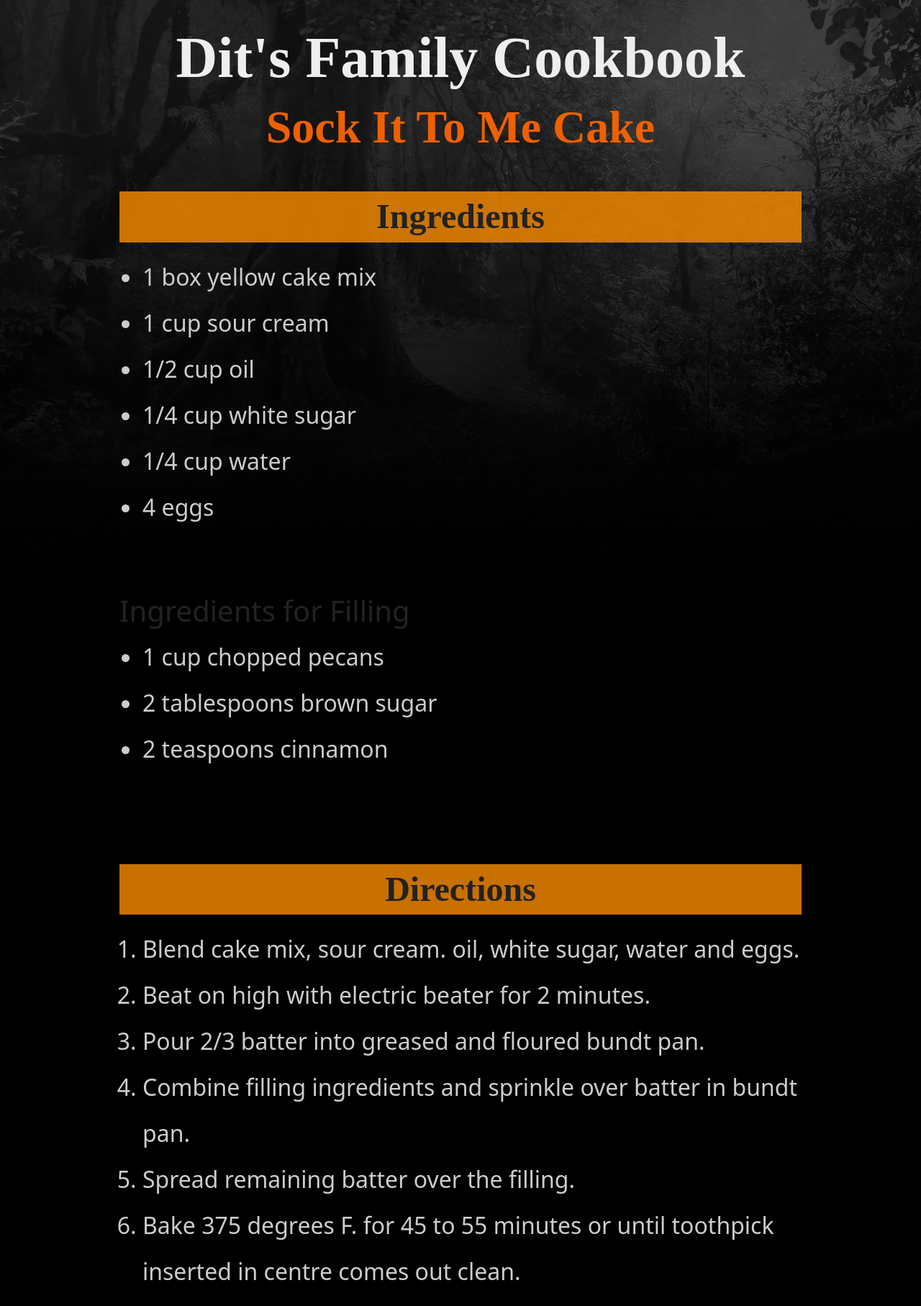
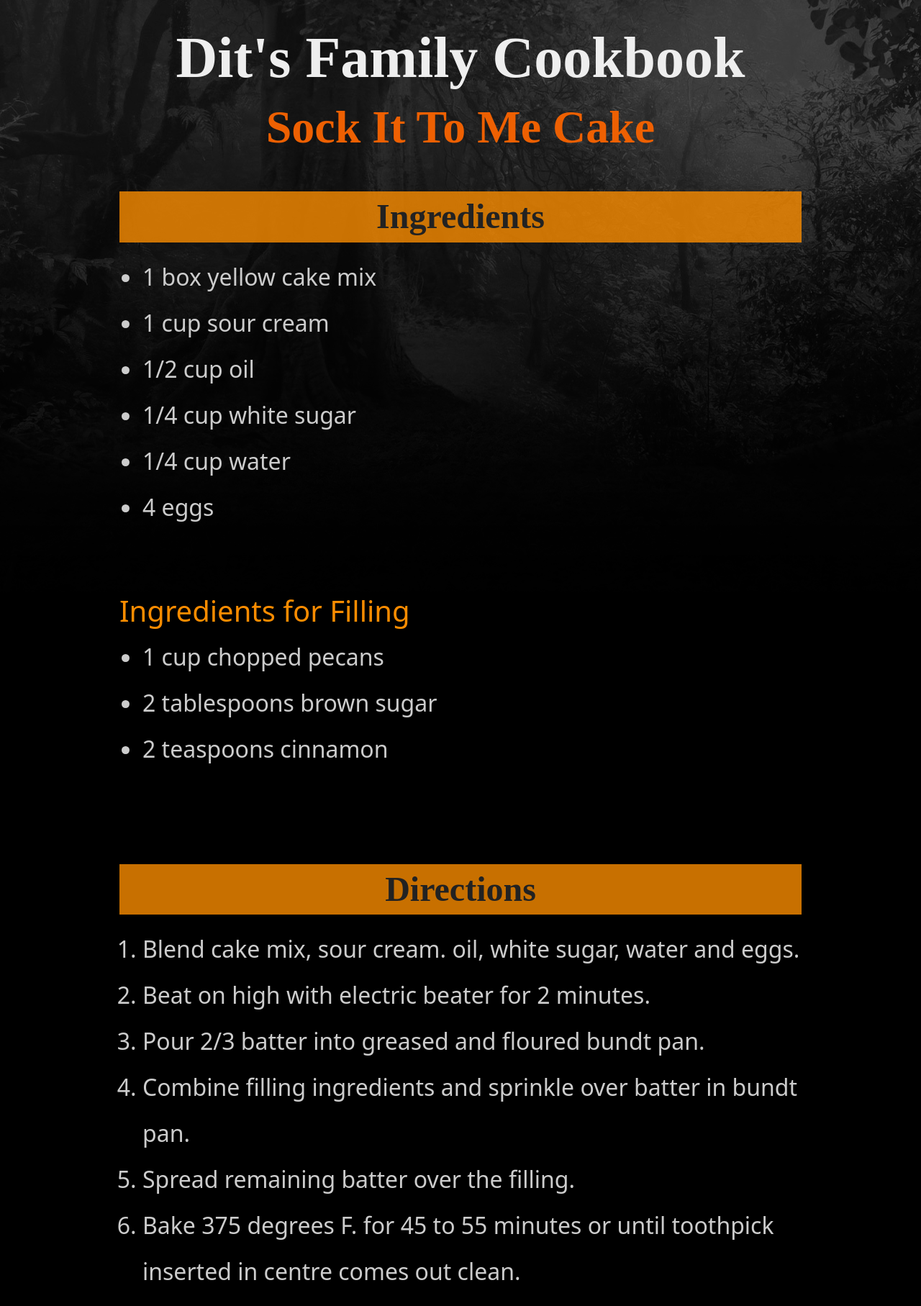
Before and after one commit to dits-family-cookbook/dits-family-cookbook.github.io, a Jekyll site: the page built from recipes/baking-and-desserts/cakes/sock-it-to-me-cake.md, in a window 1280 px wide. Shown: the whole page at 72% size. Built offline with Jekyll 4.4.1, drawn with Linux system fonts in a browser that asks for light colours.

Commit message:
fix h2 color

```diff
--- a/css/style.css
+++ b/css/style.css
@@ -54,6 +54,11 @@ ol, ul {
 	margin-top: 4rem !important;
 }
 
+.recipe-content h2 {
+	color: rgb(251,140,0) !important;
+}
+
+
 .recipe-list h1:first-of-type {
 	margin-top: 4rem !important;
 }
```
